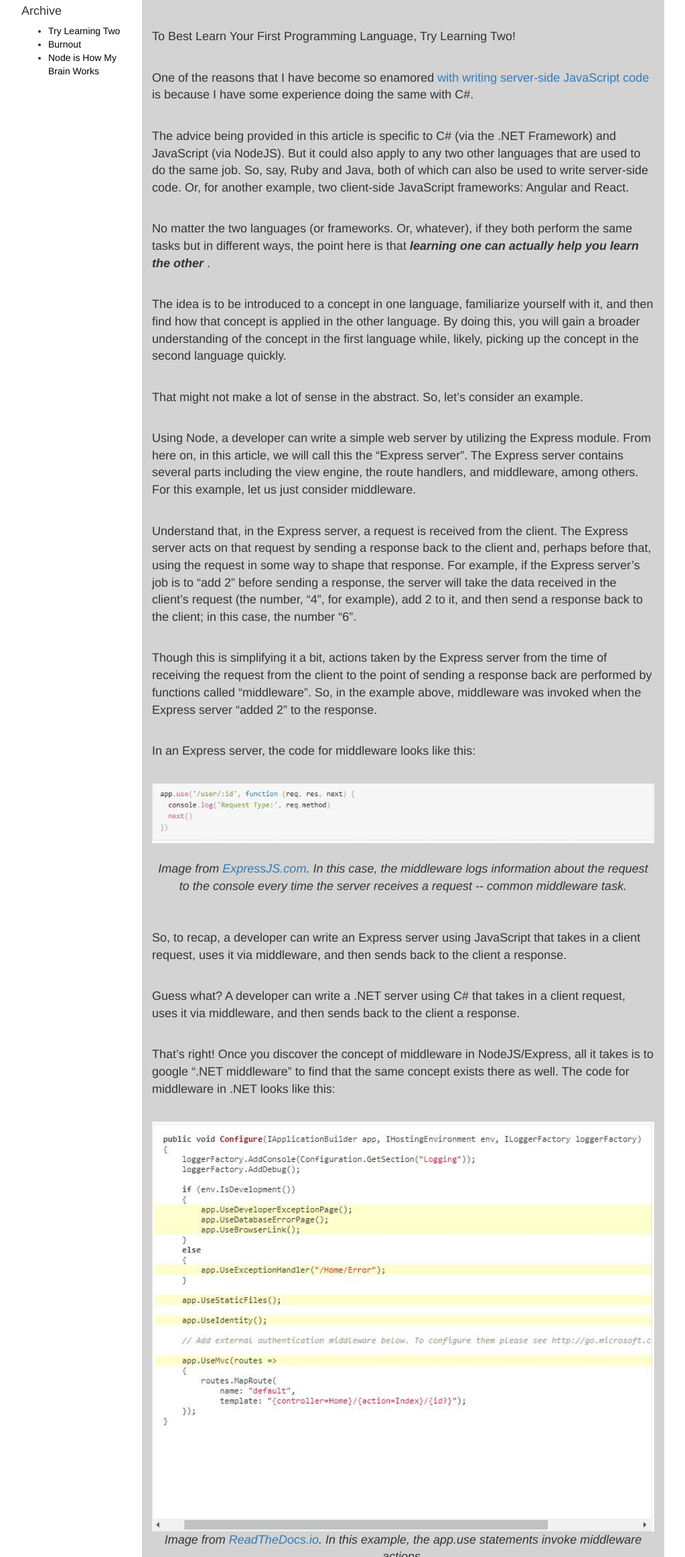
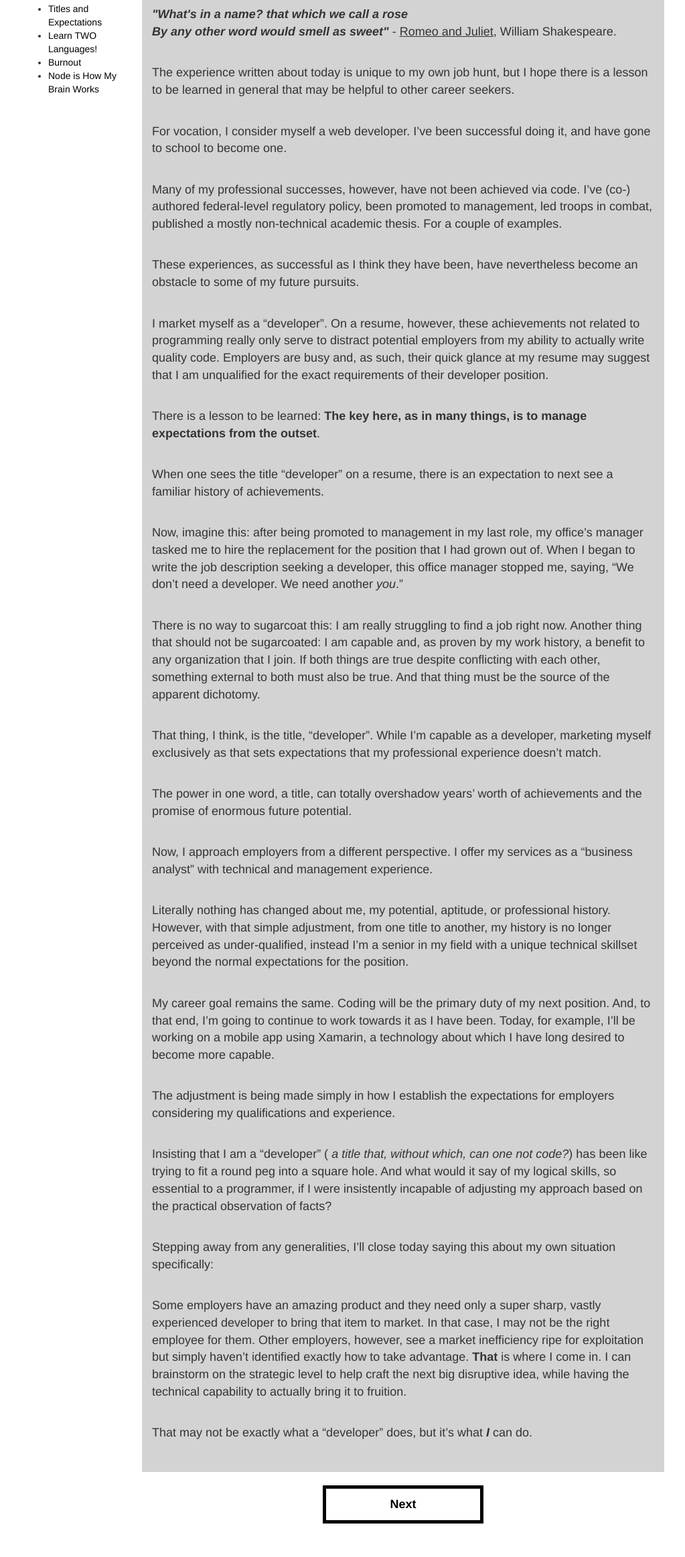
Before and after one commit to sbogucki12/metablog, a website: page public/index.html in a window 1280 px wide. Shown: the part 475-2800 px from the top of the page at 67% size, without its empty margins (38-1061 px from the left). After the commit the page ends 2768 px from the top, so only its background shows below. Drawn offline with nearby package versions, Linux system fonts and the light colour scheme.

Commit message:
added new post

```diff
--- a/index.js
+++ b/index.js
@@ -26,6 +26,10 @@ app.get('/public/archive1', (req, res) => {
 
 app.get('/public/archive2', (req, res) => {
     res.sendFile(path.join(__dirname + '/public/burnout.html'))
+});
+
+app.get('/public/archive3', (req, res) => {
+    res.sendFile(path.join(__dirname + '/public/learntwolanguages.html'))
 })
 
 
--- a/public/index.html
+++ b/public/index.html
@@ -15,7 +15,7 @@
     <nav class="navbar navbar-default">
         <div class="container-fluid">
             <div class="navbar-header">
-                <a class="navbar-brand" href="#">meta. Blog</a>
+                <a class="navbar-brand" href="/">meta. Blog</a>
             </div>
             <ul class="nav navbar-nav">
                 <li>
@@ -65,11 +65,11 @@
             <div class="col-md-8 blogHeader">
                 <div class="row">
                     <p>
-                        <i>January 7, 2018</i>
+                        <i>January 12, 2018</i>
                     </p>
                 </div>
                 <div class="row">
-                    <h2>To Learn Your First Programming Language, Try Learning Two!</h2>
+                    <h2>Titles and Expectations</h2>
                 </div>
             </div>
             <div class="col-md-2">
@@ -83,133 +83,112 @@
             <div class="col-md-2 archive">
 
 
-                    <h4>Archive</h4>
-                    <ul>
-                        <li><a href="/" style="color:black;">Try Learning Two</a></li>
-                        <li><a href="/public/archive2" style="color:black;">Burnout</a></li>
-                        <li><a href="/public/archive1" style="color:black;">Node is How My Brain Works</a></li>
-                    </ul>
+                <h4>Archive</h4>
+                <ul>
+                    <li>
+                        <a href="/" style="color:black;">Titles and Expectations</a>
+                    </li>
+                    <li>
+                        <a href="/public/archive3" style="color:black;">Learn TWO Languages!</a>
+                    </li>
+                    <li>
+                        <a href="/public/archive2" style="color:black;">Burnout</a>
+                    </li>
+                    <li>
+                        <a href="/public/archive1" style="color:black;">Node is How My Brain Works</a>
+                    </li>
+                </ul>
 
 
             </div>
             <div class="col-md-8 blogBody">
                 <br/>
-                <p>To Best Learn Your First Programming Language, Try Learning Two!</p>
+                <p>
+                    <b>
+                        <i>"What's in a name? that which we call a rose
+                            <br/> By any other word would smell as sweet"</i>
+                    </b> -
+                    <u>Romeo and Juliet</u>, William Shakespeare.</p>
                 <br/>
 
-                <p>One of the reasons that I have become so enamored
-                    <a href="/public/archive1" target="_blank">with writing server-side JavaScript code</a> is because I have some experience doing the same with C#.
+                <p>The experience written about today is unique to my own job hunt, but I hope there is a lesson to be learned
+                    in general that may be helpful to other career seekers.</p>
+                <br/>
+                <p>For vocation, I consider myself a web developer. I’ve been successful doing it, and have gone to school to
+                    become one.</p>
+                <br/>
+                <p>Many of my professional successes, however, have not been achieved via code. I’ve (co-) authored federal-level
+                    regulatory policy, been promoted to management, led troops in combat, published a mostly non-technical
+                    academic thesis. For a couple of examples.</p>
+                <br/>
+                <p>These experiences, as successful as I think they have been, have nevertheless become an obstacle to some
+                    of my future pursuits.
                 </p>
                 <br/>
-
-                <p>The advice being provided in this article is specific to C# (via the .NET Framework) and JavaScript (via
-                    NodeJS). But it could also apply to any two other languages that are used to do the same job. So, say,
-                    Ruby and Java, both of which can also be used to write server-side code. Or, for another example, two
-                    client-side JavaScript frameworks: Angular and React. </p>
+                <p>I market myself as a “developer”. On a resume, however, these achievements not related to programming really
+                    only serve to distract potential employers from my ability to actually write quality code. Employers
+                    are busy and, as such, their quick glance at my resume may suggest that I am unqualified for the exact
+                    requirements of their developer position.</p>
+                <br/>
+                <p>There is a lesson to be learned:
+                    <b>The key here, as in many things, is to manage expectations from the outset</b>.</p>
+                <br/>
+                <p>When one sees the title “developer” on a resume, there is an expectation to next see a familiar history of
+                    achievements.
+                </p>
+                <br/>
+                <p>Now, imagine this: after being promoted to management in my last role, my office’s manager tasked me to hire
+                    the replacement for the position that I had grown out of. When I began to write the job description seeking
+                    a developer, this office manager stopped me, saying, “We don’t need a developer. We need another
+                    <i>you</i>.”</p>
+                <br/>
+                <p>There is no way to sugarcoat this: I am really struggling to find a job right now. Another thing that should
+                    not be sugarcoated: I am capable and, as proven by my work history, a benefit to any organization that
+                    I join. If both things are true despite conflicting with each other, something external to both must
+                    also be true. And that thing must be the source of the apparent dichotomy.</p>
                 <br/>
 
-                <p>No matter the two languages (or frameworks. Or, whatever), if they both perform the same tasks but in different
-                    ways, the point here is that
-                    <b>
-                        <i>learning one can actually help you learn the other</i>
-                    </b>.</p>
+                <p>That thing, I think, is the title, “developer”. While I’m capable as a developer, marketing myself exclusively
+                    as that sets expectations that my professional experience doesn’t match. </p>
+                <br/>
+                <p>The power in one word, a title, can totally overshadow years’ worth of achievements and the promise of enormous
+                    future potential.</p>
+                <br/>
+                <p>Now, I approach employers from a different perspective. I offer my services as a “business analyst” with
+                    technical and management experience. </p>
+                <br/>
+                <p>Literally nothing has changed about me, my potential, aptitude, or professional history. However, with that
+                    simple adjustment, from one title to another, my history is no longer perceived as under-qualified, instead
+                    I’m a senior in my field with a unique technical skillset beyond the normal expectations for the position.</p>
+                <br/>
+                <p>My career goal remains the same. Coding will be the primary duty of my next position. And, to that end, I’m
+                    going to continue to work towards it as I have been. Today, for example, I’ll be working on a mobile
+                    app using Xamarin, a technology about which I have long desired to become more capable. </p>
                 <br/>
 
-                <p>The idea is to be introduced to a concept in one language, familiarize yourself with it, and then find how
-                    that concept is applied in the other language. By doing this, you will gain a broader understanding of
-                    the concept in the first language while, likely, picking up the concept in the second language quickly.
-                </p>
+                <p>The adjustment is being made simply in how I establish the expectations for employers considering my qualifications
+                    and experience. </p>
                 <br/>
+                <p>Insisting that I am a “developer” (
+                    <i>a title that, without which, can one not code?</i>) has been like trying to fit a round peg into a square
+                    hole. And what would it say of my logical skills, so essential to a programmer, if I were insistently
+                    incapable of adjusting my approach based on the practical observation of facts?</p>
+                <br/>
+                <p>Stepping away from any generalities, I’ll close today saying this about my own situation specifically:</p>
+                <br/>
+                <p>Some employers have an amazing product and they need only a super sharp, vastly experienced developer to
+                    bring that item to market. In that case, I may not be the right employee for them. Other employers, however,
+                    see a market inefficiency ripe for exploitation but simply haven’t identified exactly how to take advantage.
+                    <b>That</b> is where I come in. I can brainstorm on the strategic level to help craft the next big disruptive
+                    idea, while having the technical capability to actually bring it to fruition.</p>
+                <br/>
+                <p>That may not be exactly what a “developer” does, but it’s what
+                    <b>
+                        <i>I</i>
+                    </b> can do.
+                    <p>
+                        </br>
 
-                <p>That might not make a lot of sense in the abstract. So, let’s consider an example. </p>
-                <br/>
-
-                <p>Using Node, a developer can write a simple web server by utilizing the Express module. From here on, in this
-                    article, we will call this the “Express server”. The Express server contains several parts including
-                    the view engine, the route handlers, and middleware, among others. For this example, let us just consider
-                    middleware. </p>
-                <br/>
-
-                <p>Understand that, in the Express server, a request is received from the client. The Express server acts on
-                    that request by sending a response back to the client and, perhaps before that, using the request in
-                    some way to shape that response. For example, if the Express server’s job is to “add 2” before sending
-                    a response, the server will take the data received in the client’s request (the number, “4”, for example),
-                    add 2 to it, and then send a response back to the client; in this case, the number “6”. </p>
-                <br/>
-
-                <p>Though this is simplifying it a bit, actions taken by the Express server from the time of receiving the request
-                    from the client to the point of sending a response back are performed by functions called “middleware”.
-                    So, in the example above, middleware was invoked when the Express server “added 2” to the response. </p>
-                <br/>
-
-                <p>In an Express server, the code for middleware looks like this: </p>
-                <br/>
-
-                <center>
-                    <img src="./images/nodemiddleware.JPG" width="100%" height="100%">
-                </center>
-                <br/>
-                <center>
-                    <i>Image from
-                        <a href="http://expressjs.com/en/guide/using-middleware.html" target="_blank">ExpressJS.com</a>. In this case, the middleware logs information about the request to the console
-                        every time the server receives a request -- common middleware task. </i>
-                </center>
-                <br/>
-                <br/>
-
-                <p>So, to recap, a developer can write an Express server using JavaScript that takes in a client request, uses
-                    it via middleware, and then sends back to the client a response. </p>
-                <br/>
-
-                <p>Guess what? A developer can write a .NET server using C# that takes in a client request, uses it via middleware,
-                    and then sends back to the client a response. </p>
-                <br/>
-
-                <p>That’s right! Once you discover the concept of middleware in NodeJS/Express, all it takes is to google “.NET
-                    middleware” to find that the same concept exists there as well. The code for middleware in .NET looks
-                    like this: </p>
-                <br/>
-
-                <center>
-                    <img src="./images/netmiddleware.JPG" width="100%" height="100%">
-                    <i>Image from
-                        <a href="http://jakeydocs.readthedocs.io/en/latest/fundamentals/middleware.html" target="_blank">ReadTheDocs.io</a>. In this example, the app.use statements invoke middleware actions.</i>
-                </center>
-                <br/>
-
-                <p>Of course, knowing that the concept is shared by the two languages won’t solidify your learning alone. However,
-                    by contrasting how middleware works in .NET relative to how it works in the Express server can be helpful
-                    in gaining a fuller understanding of both. And, in some cases, where the concept may not initially make
-                    sense in one language, you may find it more intuitive in the other. So, you internalize it via the language
-                    in which it first makes the most sense, and then use that knowledge to overcome the confusion in the
-                    other language. </p>
-                <br/>
-
-                <p>This technique has been super helpful. And can be extrapolated in interesting ways. That is to say that many
-                    concepts are shared by all levels of programming, just in different manifestations. What do I mean? </p>
-                <br/>
-
-                <p>An example: </p>
-                <br/>
-
-                <p>In client-side JavaScript frameworks, there is a
-                    <a href="https://toddmotto.com/stateful-stateless-components"
-                        target="_blank">concept of “statefulness”</a> which can be somewhat difficult to wrap one’s head around. We won’t try
-                    here. But what we will share is that at the lowest level of the internet’s mechanics, when data is actually
-                    passing through ports, there too
-                    <a href="https://en.wikipedia.org/wiki/Stateful_firewall" target="_blank">exists a concept of “statefulness”</a>. And the statefulness at that low level, while not exactly the
-                    same, is inherently similar to the statefulness that exists at the much higher level of the client. </p>
-                <br/>
-
-                <p>So, being curious about the concept at one level can help inform your knowledge of it at the other. You might
-                    be surprised to learn just how related they are!</p>
-                <br/>
-
-                <p>Ultimately, the point is that it may intuitively seem that learning two languages is more difficult than
-                    learning one. However, if you think of the exercise as evaluating two techniques to solve the same problem,
-                    you may find you learn more about both than you would have ever learned about either individually! </p>
-                <br/>
-                <br/>
 
 
             </div>
@@ -224,7 +203,7 @@
                 <div class="col-md-2"></div>
                 <div class="col-md-8 nextButton">
                     <p>
-                        <a href="/public/archive2" style="color: black;">
+                        <a href="/public/archive3" style="color: black;">
                             <b>Next</b>
                         </a>
                     </p>
```
Also changed, not shown: public/burnout.html (+5 -1 lines), public/learntwolanguages.html (added, +217 -0 lines), public/nodeishowmybrainworks.html (+5 -2 lines), readme.md.
